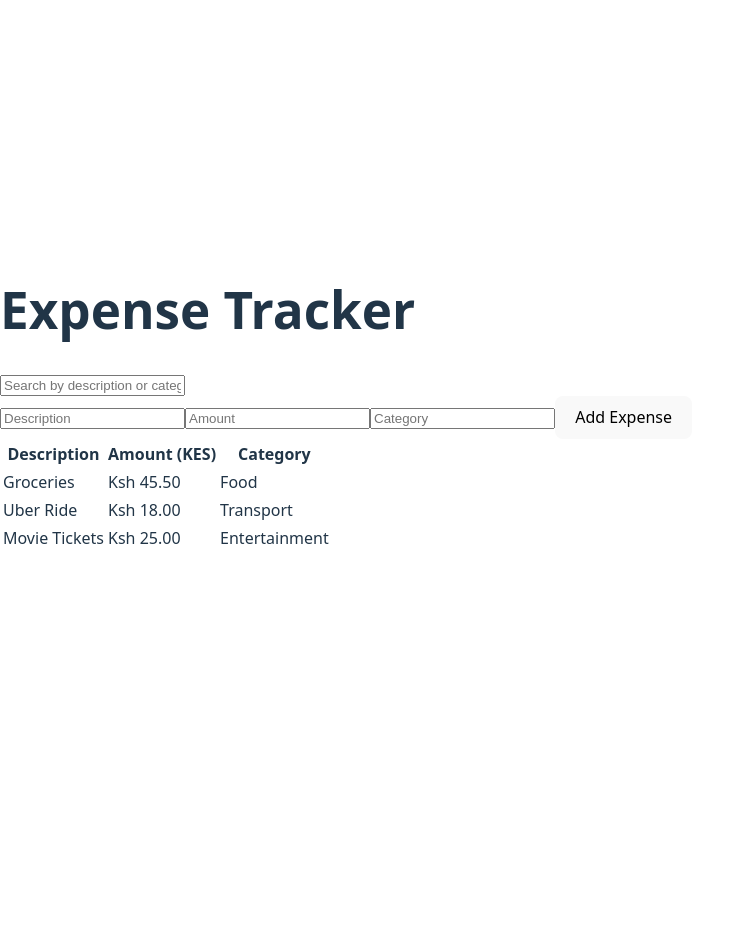
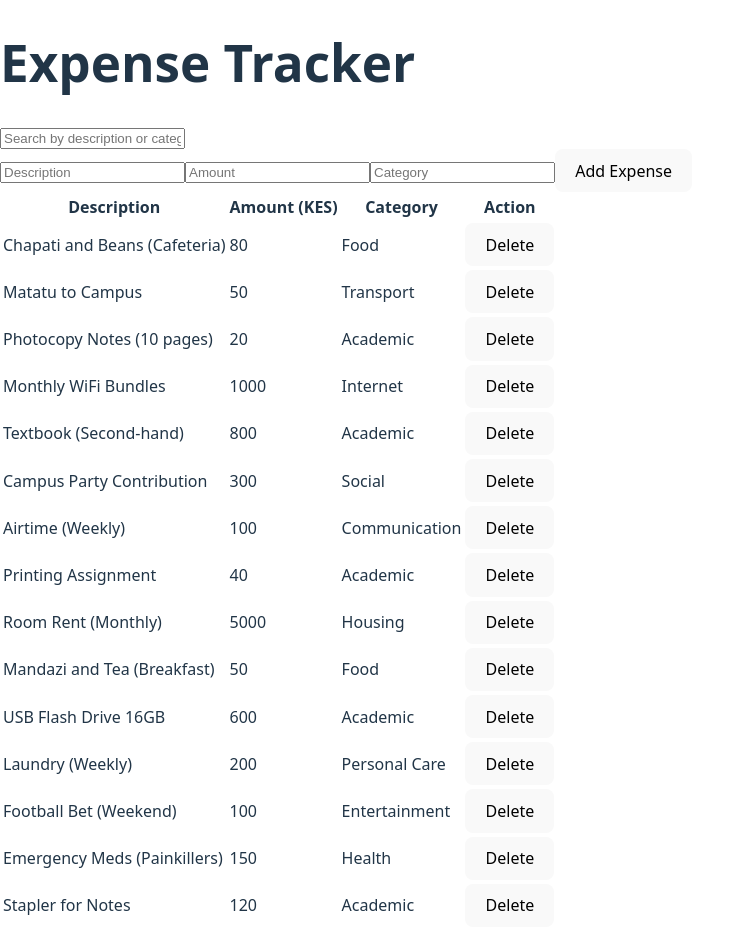
Before and after one commit to Chenzie2/expense-tracker, a React (Vite) app: page / in a window 1280 px wide. Shown: the whole page, without its empty margins (0-735 px from the left). Before the commit the page ends 800 px from the top, so only its background shows below. Built offline with nearby package versions, Linux system fonts and the light colour scheme.

Commit message:
add realistic student expenses

```diff
--- a/src/App.jsx
+++ b/src/App.jsx
@@ -26,5 +26,10 @@ function App() {
     </div>
   );
 }
+function handleDeleteExpense(indexToDelete) {
+  const updatedExpenses = expenses.filter((_, index) => index !== indexToDelete);
+  setExpenses(updatedExpenses);
+}
+
 
 export default App;
--- a/src/components/ExpenseTable.jsx
+++ b/src/components/ExpenseTable.jsx
@@ -1,6 +1,6 @@
 import React from "react";
 
-function ExpenseTable({ expenses }) {
+function ExpenseTable({ expenses, onDelete }) {
   return (
     <table>
       <thead>
@@ -8,19 +8,18 @@ function ExpenseTable({ expenses }) {
           <th>Description</th>
           <th>Amount (KES)</th>
           <th>Category</th>
+          <th>Action</th>
         </tr>
       </thead>
       <tbody>
         {expenses.map((expense, index) => (
           <tr key={index}>
             <td>{expense.description}</td>
+            <td>{expense.amount}</td>
+            <td>{expense.category}</td>
             <td>
-              {new Intl.NumberFormat("en-KE", {
-                style: "currency",
-                currency: "KES",
-              }).format(expense.amount)}
+              <button onClick={() => onDelete(index)}>Delete</button>
             </td>
-            <td>{expense.category}</td>
           </tr>
         ))}
       </tbody>
--- a/src/data/expenses.js
+++ b/src/data/expenses.js
@@ -1,22 +1,94 @@
-const expenses = [
+const Expenses = [
   {
     id: 1,
-      description: "Groceries",
-      amount: 45.50,
+    description: "Chapati and Beans (Cafeteria)",
+    amount: 80,
     category: "Food"
   },
   {
     id: 2,
-      description: "Uber Ride",
-      amount: 18.00,
+    description: "Matatu to Campus",
+    amount: 50,
     category: "Transport"
   },
   {
     id: 3,
-      description: "Movie Tickets",
-      amount: 25.00,
+    description: "Photocopy Notes (10 pages)",
+    amount: 20,
+    category: "Academic"
+  },
+  {
+    id: 4,
+    description: "Monthly WiFi Bundles",
+    amount: 1000,
+    category: "Internet"
+  },
+  {
+    id: 5,
+    description: "Textbook (Second-hand)",
+    amount: 800,
+    category: "Academic"
+  },
+  {
+    id: 6,
+    description: "Campus Party Contribution",
+    amount: 300,
+    category: "Social"
+  },
+  {
+    id: 7,
+    description: "Airtime (Weekly)",
+    amount: 100,
+    category: "Communication"
+  },
+  {
+    id: 8,
+    description: "Printing Assignment",
+    amount: 40,
+    category: "Academic"
+  },
+  {
+    id: 9,
+    description: "Room Rent (Monthly)",
+    amount: 5000,
+    category: "Housing"
+  },
+  {
+    id: 10,
+    description: "Mandazi and Tea (Breakfast)",
+    amount: 50,
+    category: "Food"
+  },
+  {
+    id: 11,
+    description: "USB Flash Drive 16GB",
+    amount: 600,
+    category: "Academic"
+  },
+  {
+    id: 12,
+    description: "Laundry (Weekly)",
+    amount: 200,
+    category: "Personal Care"
+  },
+  {
+    id: 13,
+    description: "Football Bet (Weekend)",
+    amount: 100,
     category: "Entertainment"
+  },
+  {
+    id: 14,
+    description: "Emergency Meds (Painkillers)",
+    amount: 150,
+    category: "Health"
+  },
+  {
+    id: 15,
+    description: "Stapler for Notes",
+    amount: 120,
+    category: "Academic"
   }
 ];
 
-  export default expenses;
+export default Expenses;
```
Lines whose indentation alone changed are shown as unchanged.
